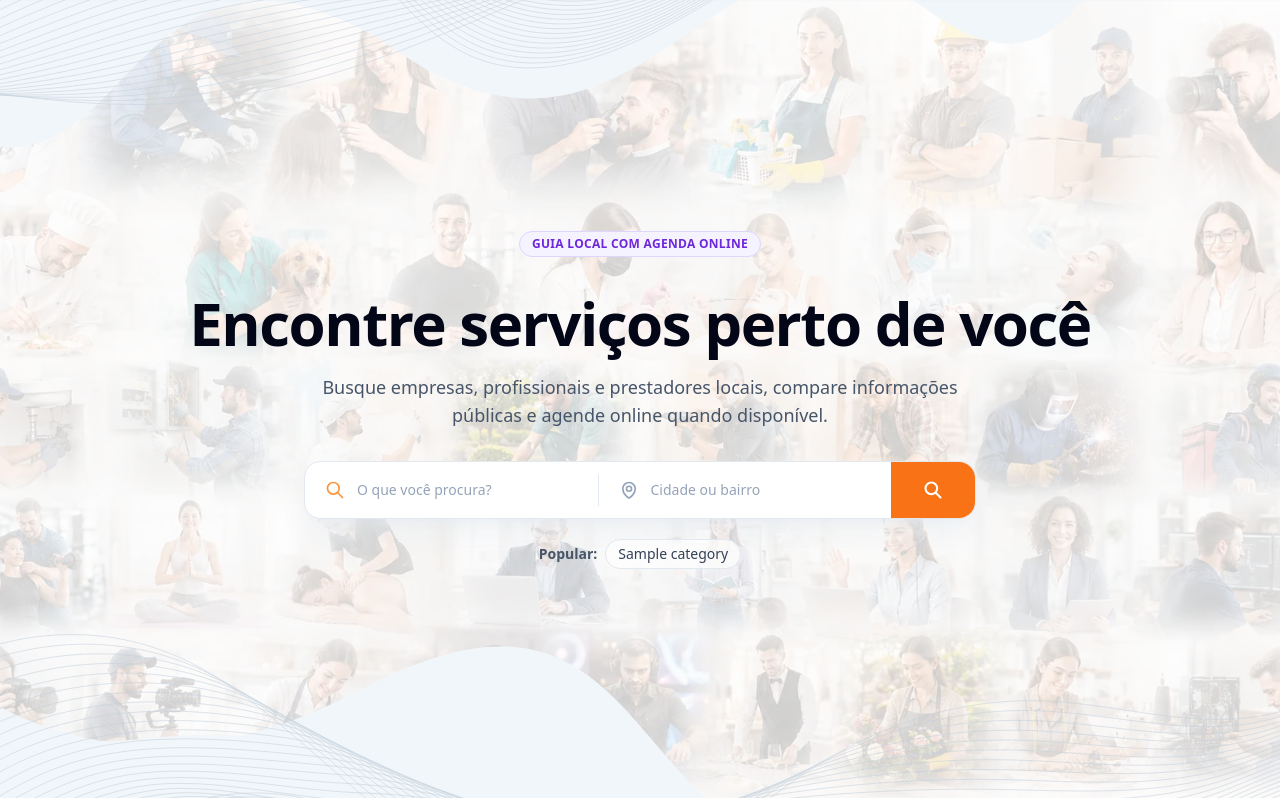
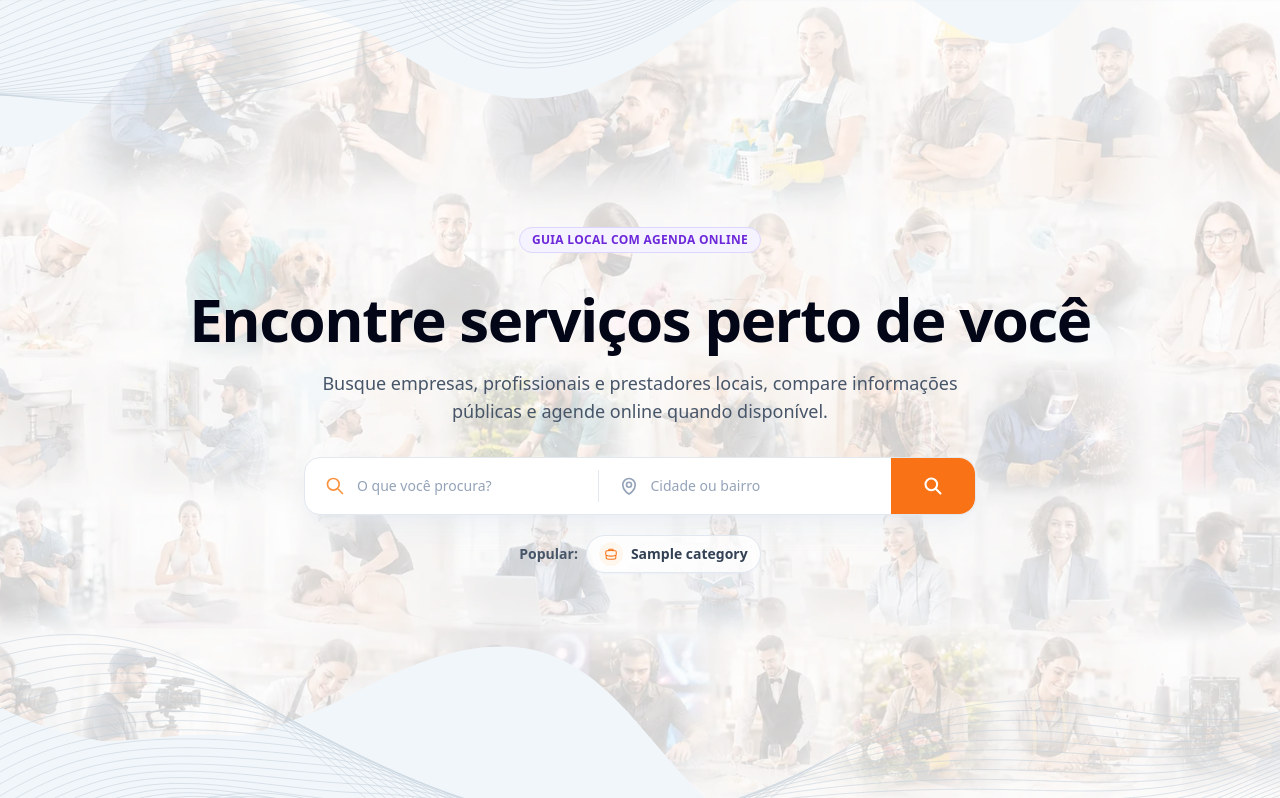
Before and after one commit to system-care/GuiaComercial, a Laravel app: page / in a window 1280 px wide. Shown: the part 62-860 px from the top of the page. Run offline with Laravel 12, Linux system fonts and the light colour scheme; data comes from the database, SQL or seed files in the repository; tables that the repository leaves empty hold one stand-in row (values such as "Sample post"); parts of the project's set-up code (start-up, migrations or seed data) failed here and were passed over; some libraries are stand-ins or nearby versions.

Commit message:
Add icons to home category tags

```diff
--- a/app/Http/Controllers/Public/HomeController.php
+++ b/app/Http/Controllers/Public/HomeController.php
@@ -107,7 +107,11 @@ class HomeController extends Controller
 
         return NicheCategory::active()
             ->get()
-            ->map(fn (NicheCategory $cat) => ['name' => $cat->name, 'slug' => $cat->key])
+            ->map(fn (NicheCategory $cat) => [
+                'name' => $cat->name,
+                'slug' => $cat->key,
+                'icon' => $cat->icon,
+            ])
             ->all();
     }
 
--- a/resources/views/public/home.blade.php
+++ b/resources/views/public/home.blade.php
@@ -67,7 +67,12 @@
         <div class="mt-5 flex flex-wrap justify-center items-center gap-x-1 gap-y-2 text-sm">
             <span class="font-semibold text-slate-600 mr-1">Popular:</span>
             @foreach ($categories as $category)
-                <a href="{{ url('/servicos/' . $category['slug']) }}" class="rounded-full border border-slate-200 bg-white/70 px-3 py-1 text-slate-700 hover:border-orange-200 hover:bg-orange-50 hover:text-orange-600 transition-colors">{{ $category['name'] }}</a>
+                <a href="{{ url('/servicos/' . $category['slug']) }}" class="inline-flex items-center gap-2 rounded-full border border-slate-200 bg-white/80 px-3 py-1.5 font-semibold text-slate-700 shadow-sm shadow-slate-200/40 transition hover:border-orange-200 hover:bg-orange-50 hover:text-orange-600">
+                    <span class="inline-flex h-6 w-6 items-center justify-center rounded-full bg-orange-50 text-orange-500">
+                        @include('public.components.category-icon', ['icon' => $category['icon'] ?? null, 'class' => 'h-3.5 w-3.5'])
+                    </span>
+                    <span>{{ $category['name'] }}</span>
+                </a>
             @endforeach
         </div>
     </div>
```
